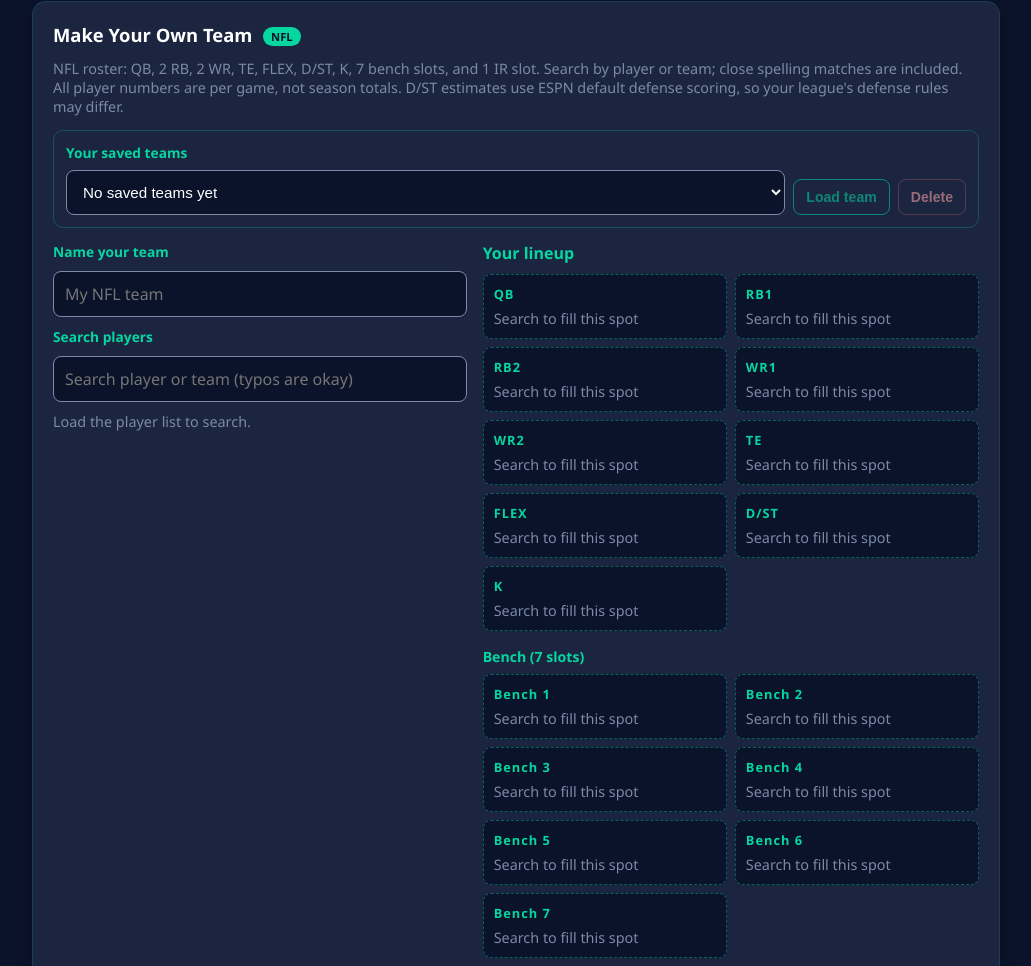
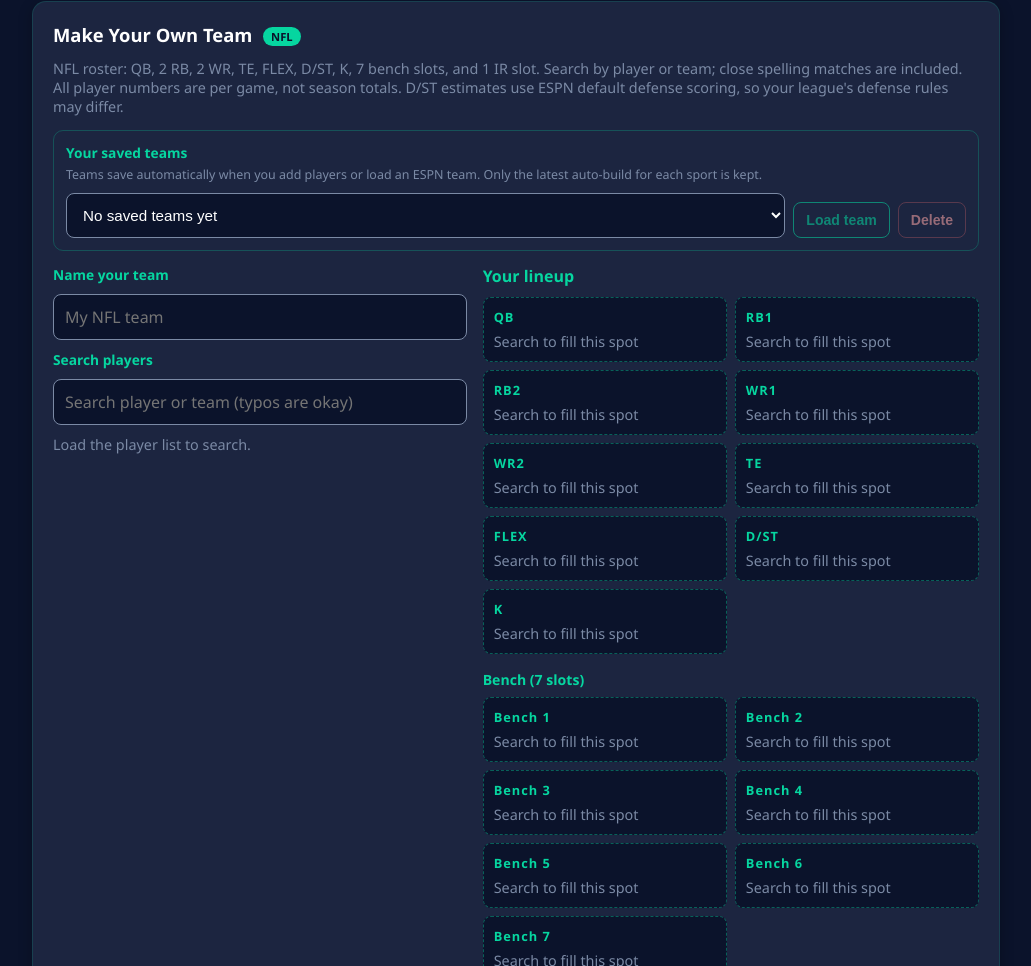
Before and after one commit to Strike-12/draft-and-field-hub, a website with bundled scripts: page public/index.html in a window 1280 px wide. Shown: the part 930-1896 px from the top of the page, without its empty margins (124-1155 px from the left). Built offline with nearby package versions, Linux system fonts and the light colour scheme; files whose address does not match are found by name.

Commit message:
Clarify saved teams and ESPN persistence

```diff
--- a/public/css/turf-midnight.css
+++ b/public/css/turf-midnight.css
@@ -137,6 +137,7 @@ body.light .slot.filled .slot-player { color: #0B132B; }
   border-radius: 10px;
 }
 .saved-team-controls label { grid-column: 1 / -1; }
+.saved-team-hint { grid-column: 1 / -1; margin: -4px 0 2px; font-size: 0.78rem; }
 .custom-builder-layout { display: grid; grid-template-columns: minmax(0, 1fr) minmax(0, 1.2fr); gap: 16px; }
 .custom-search-panel, .custom-lineup-panel {
   display: grid;
--- a/public/index.html
+++ b/public/index.html
@@ -123,6 +123,7 @@
       <p class="muted">NFL roster: QB, 2 RB, 2 WR, TE, FLEX, D/ST, K, 7 bench slots, and 1 IR slot. Search by player or team; close spelling matches are included. All player numbers are per game, not season totals. D/ST estimates use ESPN default defense scoring, so your league's defense rules may differ.</p>
       <div class="saved-team-controls">
         <label for="savedTeamSelect">Your saved teams</label>
+        <p class="muted saved-team-hint">Teams save automatically when you add players or load an ESPN team. Only the latest auto-build for each sport is kept.</p>
         <select id="savedTeamSelect">
           <option value="">No saved teams yet</option>
         </select>
```
Also changed, not shown: .agents/memory/account-access.md.
